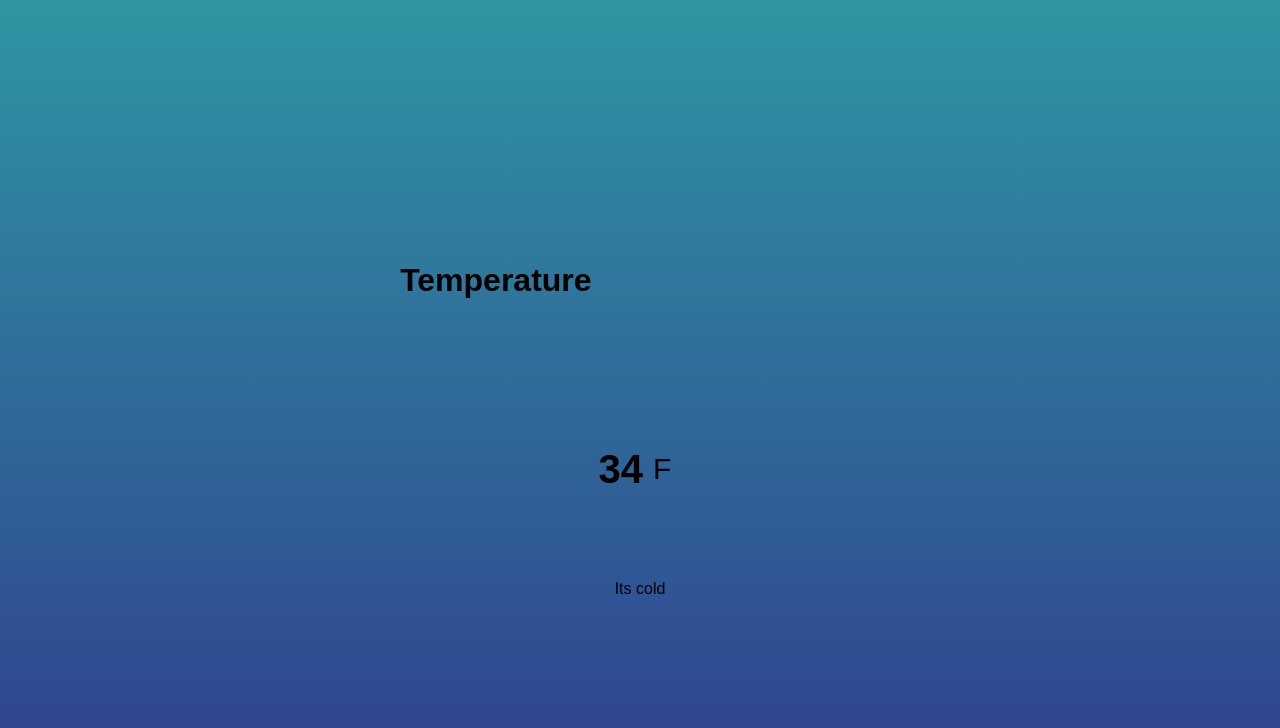
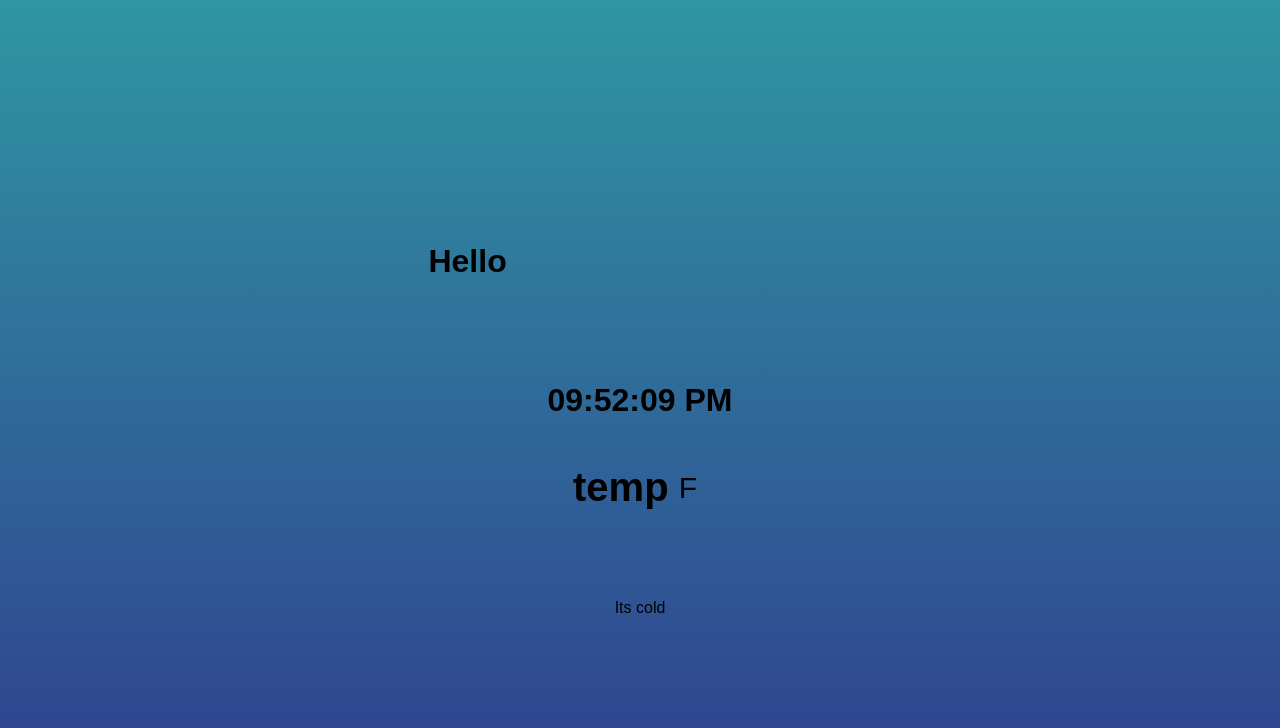
Before and after one commit to aldeng323/weatherapp, a plain HTML site: page index.html in a window 1280 px wide. Drawn offline with Linux system fonts and the light colour scheme.

Commit message:
mods
added features to the app

```diff
--- a/index.html
+++ b/index.html
@@ -10,12 +10,16 @@
 <body>
 
     <div class="location">
-        <h1 class="location-timezone">Temperature</h1>
+        <h1 class="location-timezone">Hello</h1>
         <canvas class="icon" width="128" height="128"></canvas>
+    </div>
+
+    <div>
+        <h1 id="date">time here</h1>
     </div>
     <div class="temperature">
         <div class="degree-section">
-            <h2 class="temperature-degree">34</h2>
+            <h2 class="temperature-degree">temp</h2>
             <span>F</span>
         </div>
         <div class="temperature-description">Its cold</div>
--- a/js/main.js
+++ b/js/main.js
@@ -38,3 +38,32 @@ window.addEventListener('load', ()=> {
         return skycons.set(iconID, Skycons[currentIcon]);
     }
 });
+
+function showTime(){
+    var date = new Date();
+    var h = date.getHours(); // 0 - 23
+    var m = date.getMinutes(); // 0 - 59
+    var s = date.getSeconds(); // 0 - 59
+    var session = "AM";
+
+    if(h == 0){
+        h = 12;
+    }
+
+    if(h > 12){
+        h = h - 12;
+        session = "PM";
+    }
+
+    h = (h < 10) ? "0" + h :h;
+    m = (m < 10) ? "0" + m :m;
+    s = (s < 10) ? "0" + s :s;
+
+    var time = h + ":" + m + ":" + s + " " + session;
+    document.getElementById("date").innerText = time;
+    document.getElementById("date").textContent = time;
+
+    setTimeout(showTime, 1000);
+}
+
+showTime();
```
